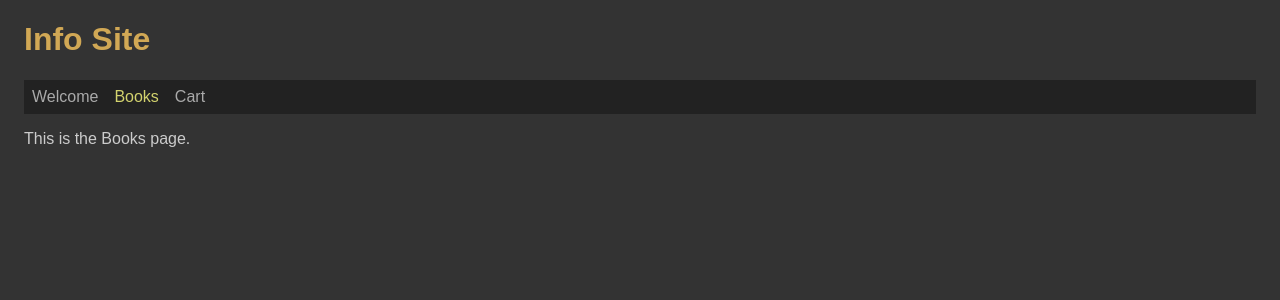
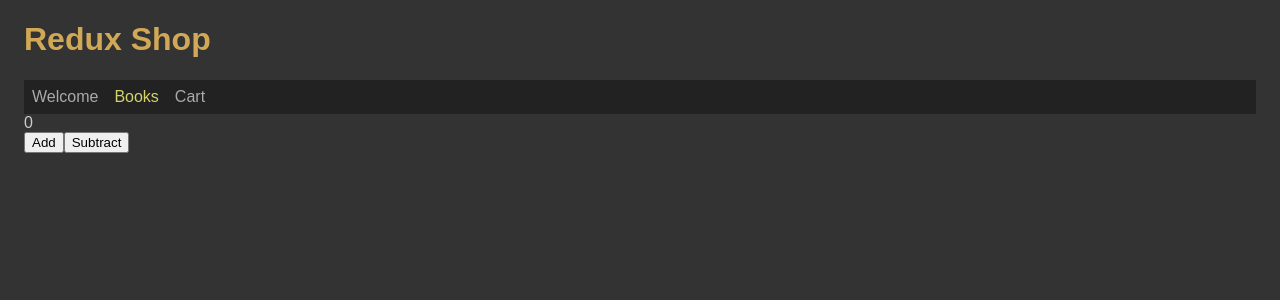
Before and after one commit to edwardtanguay/et-001-redux-toolkit-typescript, a React (Vite) app: page /books in a window 1280 px wide. Shown: the top 300 px of the page. Built offline with nearby package versions, Linux system fonts and the light colour scheme.

Commit message:
add/subtract works

```diff
--- a/index.html
+++ b/index.html
@@ -8,7 +8,7 @@
         href="/vite.svg" />
   <meta name="viewport"
         content="width=device-width, initial-scale=1.0" />
-  <title>Info Site</title>
+  <title>Redux Shop</title>
   <style>
     body {
       background-color: #333;
--- a/src/app/App.tsx
+++ b/src/app/App.tsx
@@ -7,7 +7,7 @@ import { PageCart } from '../common/pages/PageCart';
 function App() {
 	return (
 		<div className="App">
-			<h1>Info Site</h1>
+			<h1>Redux Shop</h1>
 			<nav>
 				<NavLink to="/welcome">Welcome</NavLink>
 				<NavLink to="/books">Books</NavLink>
--- /dev/null
+++ b/src/app/store.ts
@@ -0,0 +1,11 @@
+import { configureStore } from '@reduxjs/toolkit';
+import cartReducer from '../features/cart/cartSlice';
+
+export const store = configureStore({
+	reducer: {
+		cart: cartReducer
+	}
+});
+
+export type RootState = ReturnType<typeof store.getState>
+export type AppDispatch = typeof store.dispatch
--- a/src/common/pages/PageBooks.tsx
+++ b/src/common/pages/PageBooks.tsx
@@ -1,7 +1,17 @@
+import { useDispatch, useSelector } from 'react-redux';
+import { add, subtract } from '../../features/cart/cartSlice';
+import { RootState } from '../../app/store';
+
 export const PageBooks = () => {
+	const dispatch = useDispatch();
+	const selectCart= (state: RootState) => state.cart;
+	const { count } = useSelector(selectCart);
+
 	return (
-		<>
-			<p>This is the Books page.</p>
-		</>
+		<div className="page_books">
+			<div>{count}</div>
+			<button onClick={() => dispatch(add())}>Add</button>
+			<button onClick={() => dispatch(subtract())}>Subtract</button>
+		</div>
 	);
 };
--- /dev/null
+++ b/src/features/cart/cartSlice.ts
@@ -0,0 +1,21 @@
+import { createSlice } from '@reduxjs/toolkit';
+
+const initialState = {
+	count: 0
+};
+
+export const cartSlice = createSlice({
+	name: 'cart',
+	initialState,
+	reducers: {
+		add: (state) => {
+			state.count += 1;
+		},
+		subtract: (state) => {
+			state.count -= 1;
+		}
+	}
+});
+
+export const { add, subtract } = cartSlice.actions;
+export default cartSlice.reducer;
--- a/src/main.tsx
+++ b/src/main.tsx
@@ -1,9 +1,13 @@
 import ReactDOM from 'react-dom/client';
 import App from './app/App';
 import { BrowserRouter } from 'react-router-dom';
+import { store } from './app/store';
+import { Provider } from 'react-redux';
 
 ReactDOM.createRoot(document.getElementById('root') as HTMLElement).render(
-	<BrowserRouter>
-		<App />
-	</BrowserRouter>
+	<Provider store={store}>
+		<BrowserRouter>
+			<App />
+		</BrowserRouter>
+	</Provider>
 );
```
